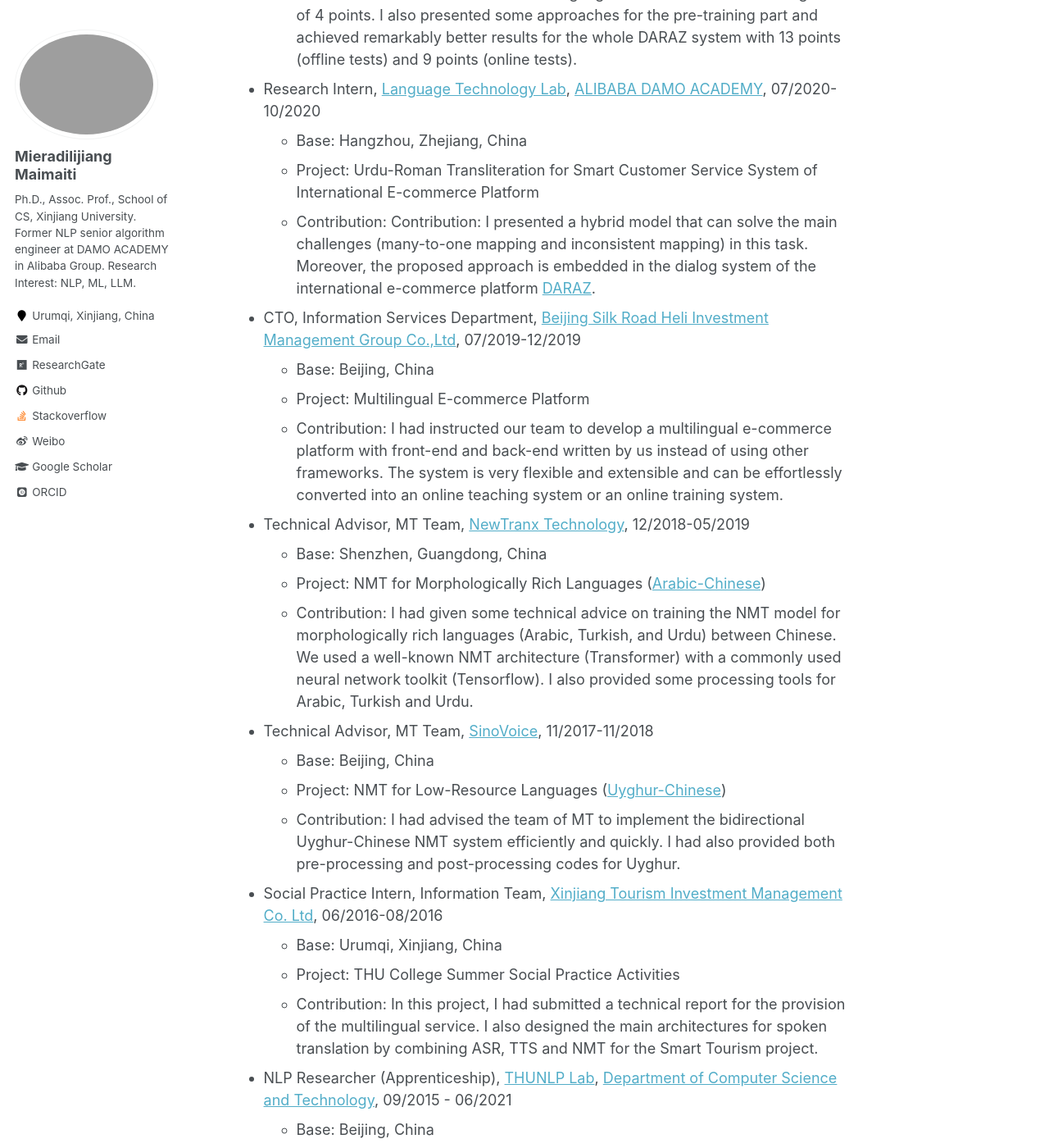
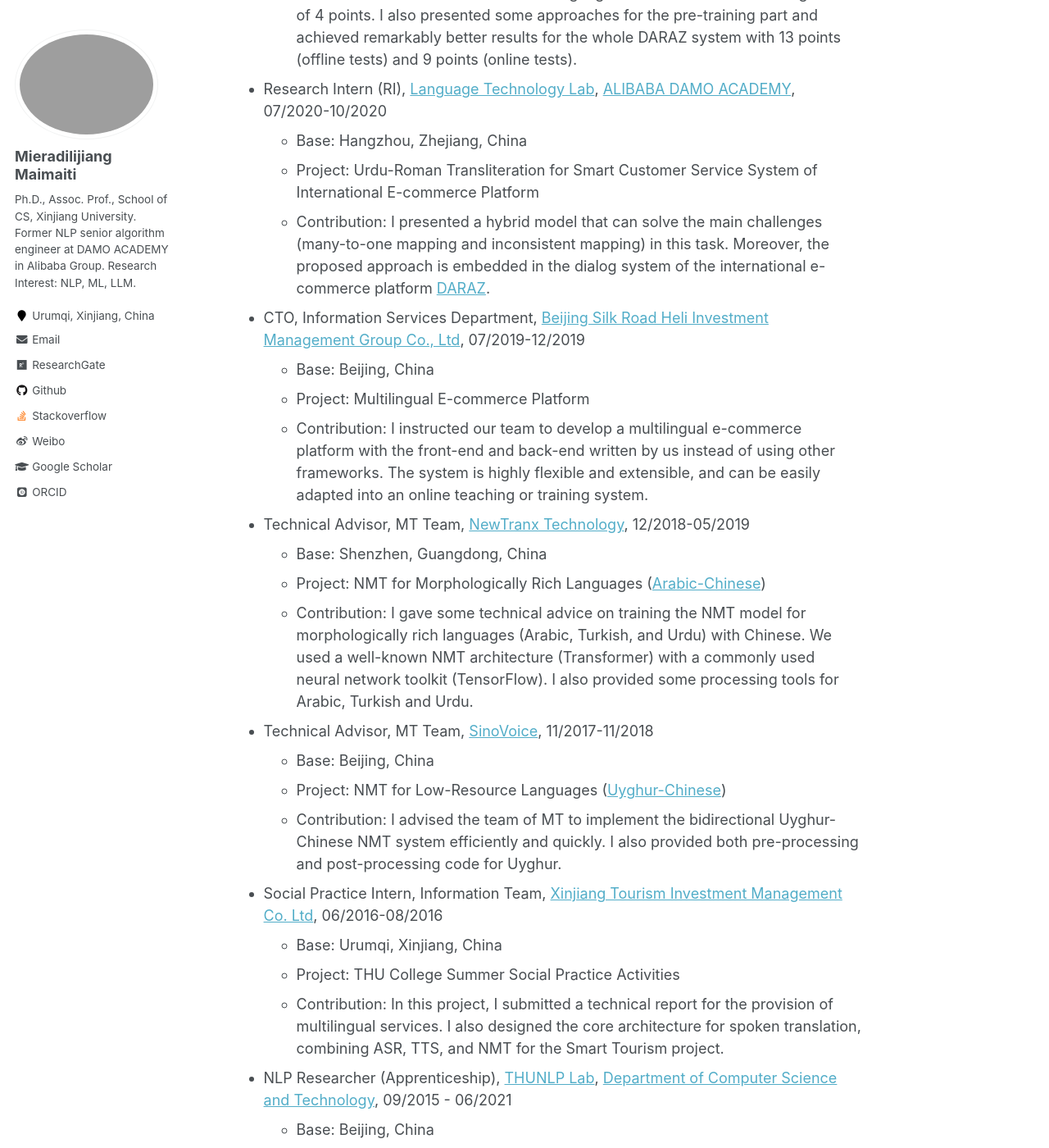
Before and after one commit to miradel51/miradel51.github.io, a Jekyll site: the page built from _pages/experience.md, in a window 1280 px wide and 1400 px high, scrolled down 929 px. Shown: the whole window at 82% size. Built offline with Jekyll 4.4.1, drawn with Linux system fonts in a browser that asks for light colours; some web fonts are replaced; some of the changed text lies outside the part shown.

Commit message:
Update experience.md
revised some of the contents of my work experiences

```diff
--- a/_pages/experience.md
+++ b/_pages/experience.md
@@ -10,47 +10,47 @@ author_profile: true
 ……
 -->
 
-* Associate Professor, [School of Computer Science](http://it.xju.edu.cn/), [Xinjiang University (XJU)](https://english.xju.edu.cn/), 03/2026-Present
+* Associate Professor, [School of Computer Science](http://it.xju.edu.cn/), [Xinjiang University (XJU)](https://english.xju.edu.cn/), 12/2025-Present
   * Base: Urumqi, Xinjiang, China
   * Project: Multi-Modal Large Language Model Translation for Low-Resource Languages
-* Assistant Professor (Tenure-Track), [School of Computer Science](http://it.xju.edu.cn/), [Xinjiang University (XJU)](https://english.xju.edu.cn/), 04/2025-03/2026
+* Assistant Professor (Tenure-Track), [School of Computer Science](http://it.xju.edu.cn/), [Xinjiang University (XJU)](https://english.xju.edu.cn/), 04/2025-12/2025
   * Base: Urumqi, Xinjiang, China
   * Project: Towards Multimodal Large Language Model Translation for Low-Resource Languages along the Belt and Road Initiative
-* Research Assistant, [Xinjiang Technical Institute of Physics and Chemistry, Chinese Academy of Sciences](http://english.xjipc.cas.cn/), 04/2023-04/2025
+* Research Assistant (RA), [Xinjiang Technical Institute of Physics and Chemistry, Chinese Academy of Sciences](http://english.xjipc.cas.cn/), 04/2023-04/2025
   * Base: Urumqi, Xinjiang, China
-  * Project: Exploring Machine Translation Technologies Using Large Language Models for Low-Resource Cross-Lingual Applications。
+  * Project: Exploring Machine Translation Technologies Using Large Language Models for Low-Resource Cross-Lingual Applications.
 * NLP Senior Algorithm Engineer, [Language Technology Lab](https://damo.alibaba.com/labs/language-technology), [ALIBABA DAMO ACADEMY](https://damo.alibaba.com/), 07/2021-03/2023
   * Base: Hangzhou, Zhejiang, China
   <!--- * Directors: Ji Zhang &rarr; Fei Huang &rarr;  Luo Si -->
   * Project: Multilingual Processing for International E-commerce Platforms [DARAZ](https://www.daraz.pk/), [LAZADA](https://www.lazada.com/en/) and [AliExpress](https://www.aliexpress.com/)
   * Contribution: owner of the [DARAZ](https://www.daraz.pk/) algorithm, both the FAQ and the Agent Intent Classification models. I contributed to the multilingual intelligent customer service system for [AliExpress](https://www.aliexpress.com/). I also proposed an improved code-mixing strategy and achieved better results in some languages of [LAZADA](https://www.lazada.com/en/) with an average score of 4 points. I also presented some approaches for the pre-training part and achieved remarkably better results for the whole DARAZ system with 13 points (offline tests) and 9 points (online tests).
 
-* Research Intern, [Language Technology Lab](https://damo.alibaba.com/labs/language-technology), [ALIBABA DAMO ACADEMY](https://damo.alibaba.com/), 07/2020-10/2020
+* Research Intern (RI), [Language Technology Lab](https://damo.alibaba.com/labs/language-technology), [ALIBABA DAMO ACADEMY](https://damo.alibaba.com/), 07/2020-10/2020
   * Base: Hangzhou, Zhejiang, China
   <!--- * Directors: Ji Zhang &rarr; Haiqing Chen -->
   * Project: Urdu-Roman Transliteration for Smart Customer Service System of International E-commerce Platform
-  * Contribution: Contribution: I presented a hybrid model that can solve the main challenges (many-to-one mapping and inconsistent mapping) in this task. Moreover, the proposed approach is embedded in the dialog system of the international e-commerce platform [DARAZ](https://www.daraz.pk/).
+  * Contribution: I presented a hybrid model that can solve the main challenges (many-to-one mapping and inconsistent mapping) in this task. Moreover, the proposed approach is embedded in the dialog system of the international e-commerce platform [DARAZ](https://www.daraz.pk/).
 
-* CTO, Information Services Department, [Beijing Silk Road Heli Investment Management Group Co.,Ltd](https://www.helibazar.com/index.html), 07/2019-12/2019
+* CTO, Information Services Department, [Beijing Silk Road Heli Investment Management Group Co., Ltd](https://www.helibazar.com/index.html), 07/2019-12/2019
   * Base: Beijing, China
   * Project: Multilingual E-commerce Platform
-  * Contribution: I had instructed our team to develop a multilingual e-commerce platform with front-end and back-end written by us instead of using other frameworks. The system is very flexible and extensible and can be effortlessly converted into an online teaching system or an online training system.
+  * Contribution: I instructed our team to develop a multilingual e-commerce platform with the front-end and back-end written by us instead of using other frameworks. The system is highly flexible and extensible, and can be easily adapted into an online teaching or training system.
 
 * Technical Advisor, MT Team, [NewTranx Technology](http://www.newtranx.com/), 12/2018-05/2019
   * Base: Shenzhen, Guangdong, China
   * Project: NMT for Morphologically Rich Languages ([Arabic-Chinese](https://fanyi.newtranx.com/?lng=cn#/onTrans))
-  * Contribution: I had given some technical advice on training the NMT model for morphologically rich languages (Arabic, Turkish, and Urdu) between Chinese. We used a well-known NMT architecture (Transformer) with a commonly used neural network toolkit (Tensorflow). I also provided some processing tools for Arabic, Turkish and Urdu.
+  * Contribution: I gave some technical advice on training the NMT model for morphologically rich languages (Arabic, Turkish, and Urdu) with Chinese. We used a well-known NMT architecture (Transformer) with a commonly used neural network toolkit (TensorFlow). I also provided some processing tools for Arabic, Turkish and Urdu.
 
 * Technical Advisor, MT Team, [SinoVoice](https://www.sinovoice.com/), 11/2017-11/2018
   * Base: Beijing, China
   * Project: NMT for Low-Resource Languages ([Uyghur-Chinese](https://translate.aicloud.com/))
-  * Contribution: I had advised the team of MT to implement the bidirectional Uyghur-Chinese NMT system efficiently and quickly. I had also provided both pre-processing and post-processing codes for Uyghur.
+  * Contribution: I advised the team of MT to implement the bidirectional Uyghur-Chinese NMT system efficiently and quickly. I also provided both pre-processing and post-processing code for Uyghur.
 
 * Social Practice Intern, Information Team, [Xinjiang Tourism Investment Management Co. Ltd](http://www.xinhuanet.com/travel/2019-09/06/c_1124969030.htm), 06/2016-08/2016
   * Base: Urumqi, Xinjiang, China
   <!--- * Director: Nan Zhu -->
   * Project: THU College Summer Social Practice Activities
-  * Contribution: In this project, I had submitted a technical report for the provision of the multilingual service. I also designed the main architectures for spoken translation by combining ASR, TTS and NMT for the Smart Tourism project.
+  * Contribution: In this project, I submitted a technical report for the provision of multilingual services. I also designed the core architecture for spoken translation, combining ASR, TTS, and NMT for the Smart Tourism project.
 
 * NLP Researcher (Apprenticeship), [THUNLP Lab](https://nlp.csai.tsinghua.edu.cn/), [Department of Computer Science and Technology](http://www.cs.tsinghua.edu.cn/csen/), 09/2015 - 06/2021
   * Base: Beijing, China
@@ -62,18 +62,18 @@ author_profile: true
   * Base: Harbin, Heilongjiang, China
   * Mentor: [Dr. Conghui Zhu](http://mitlab.hit.edu.cn/2018/0608/c9183a210166/page.htm)
   * Project: Uyghur-Chinese Statistical Machine Translation (SMT)
-  * Task: Learn related techniques about SMT, such as learning open source systems MOSES, learn how to train, how to tune the model, how to optimize, and how to deploy the trained model on the web server. In the meantime, I learned the CRF model from [Dr. Conghui Zhu](http://mitlab.hit.edu.cn/2018/0608/c9183a210166/page.htm). Besides, I also improved my Linux knowledge in their lab.
+  * Task: Learn related techniques about SMT, such as learning the open-source system MOSES, learning how to train, how to tune the model, how to optimize, and how to deploy the trained model on the web server. In the meantime, I learned the CRF model from [Dr. Conghui Zhu](http://mitlab.hit.edu.cn/2018/0608/c9183a210166/page.htm). Besides, I also improved my Linux knowledge in their lab.
 
 * Software Engineer, Information Team, Xinjiang Tiznap Information Technology Co. Ltd, 04/2013-11/2013
   * Base: Urumqi, Xinjiang, China
   * Project: Uyghur Search Engine
-  * Contribution: I had participated in the backend development of the Uyghur Information Retrieval System and gained some experience about the IR system.
+  * Contribution: I participated in the backend development of the Uyghur Information Retrieval System and gained some experience with the IR system.
 
 * NLP Senior Engineer (Apprenticeship), [Xinjiang Multi-Lingual Information Technology Key Laboratory](https://it.xju.edu.cn/xygk/jgsz/zdsys/dyzxxjszdsys/sysjj.htm), 09/2012-06/2015
   * Base: Urumqi, Xinjiang, China
   * Mentor: [Prof. Wushouer Silamu](https://ysg.ckcest.cn/html/details/3943/index.html)
   * Project: Uyghur ASR, TTS, Spoken Translation systems
-  * Contribution: I had completed the Uyghur multi-script TTS model in collaboration with my teammates. In the meantime, we also proposed the Uyghur speech-driven ASR model. In the last year of my master's degree, we had developed a bidirectional system for Uyghur-Chinese spoken translation by combining our individual models trained separately (Uyghur ASR, TTS and MT).
+  * Contribution: I completed the Uyghur multi-script TTS model in collaboration with my teammates. In the meantime, we also proposed the Uyghur speech-driven ASR model. In the last year of my master's degree, we developed a bidirectional system for Uyghur-Chinese spoken translation by combining our individually trained models (Uyghur ASR, TTS, and MT).
 
 * Social Practice Intern, Information Team, Government office, 07/2010-08/2010
   * Base: Kashgar, Xinjiang, China
@@ -84,5 +84,5 @@ author_profile: true
 * Software Engineer (Apprenticeship), [Xinjiang Multi-Lingual Information Technology Key Laboratory](https://it.xju.edu.cn/xygk/jgsz/zdsys/dyzxxjszdsys/sysjj.htm), 11/2009-06/2012
   * Base: Urumqi, Xinjiang, China
   * Mentor: [Prof. Wushouer Silamu](https://ysg.ckcest.cn/html/details/3943/index.html)
-  * Project: Operation System (Localization), Software Development
-  * Contribution: I had taken part in the Win7 Operation System localization task. Besides, I had developed desktop applications (Education Systems) and Network applications (Government and Company multilingual Websites). Meanwhile, in the last year of my undergraduate, I designed Android APPs for learning Chinese.
+  * Project: Operating System (Localization), Software Development
+  * Contribution: I took part in the Windows 7 operating system localization task. Besides, I developed desktop applications (Education Systems) and Network applications (Government and Company multilingual Websites). Meanwhile, in the last year of my undergraduate studies, I designed Android APPs for learning Chinese.
```
